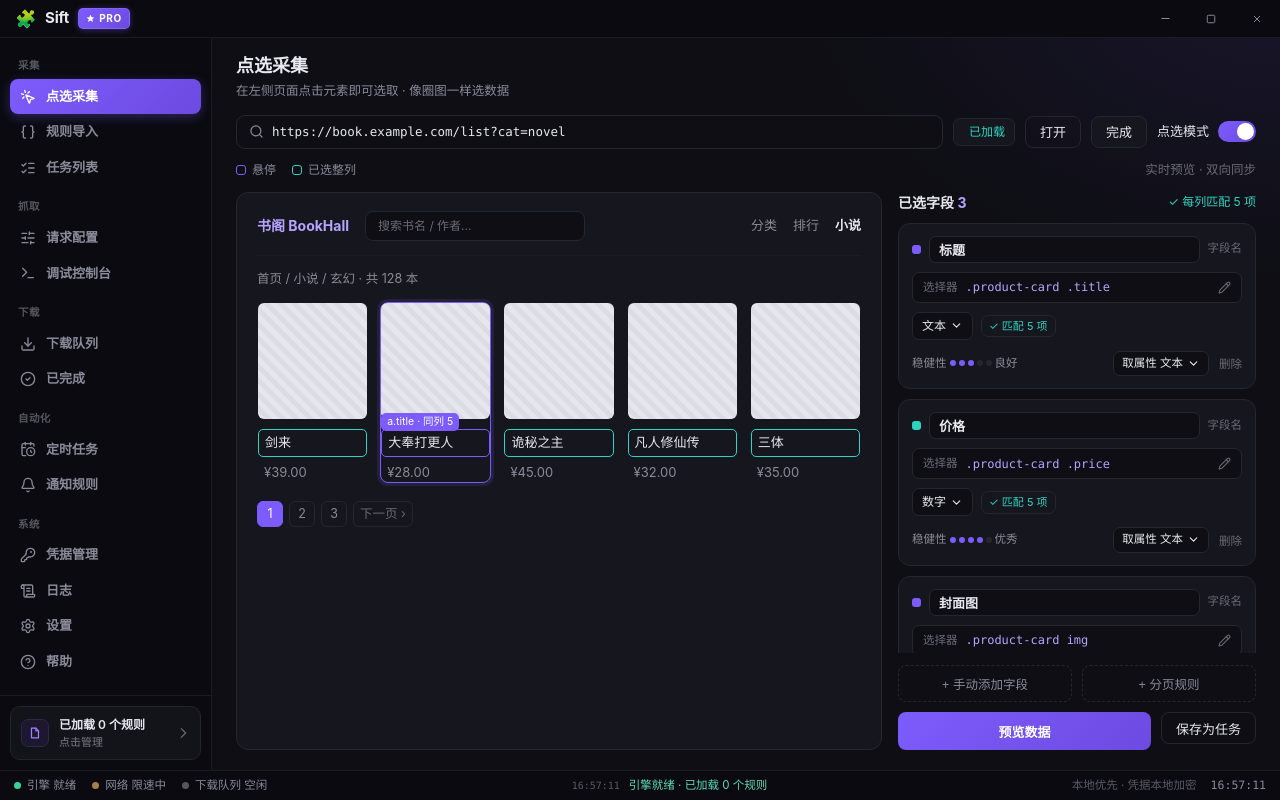
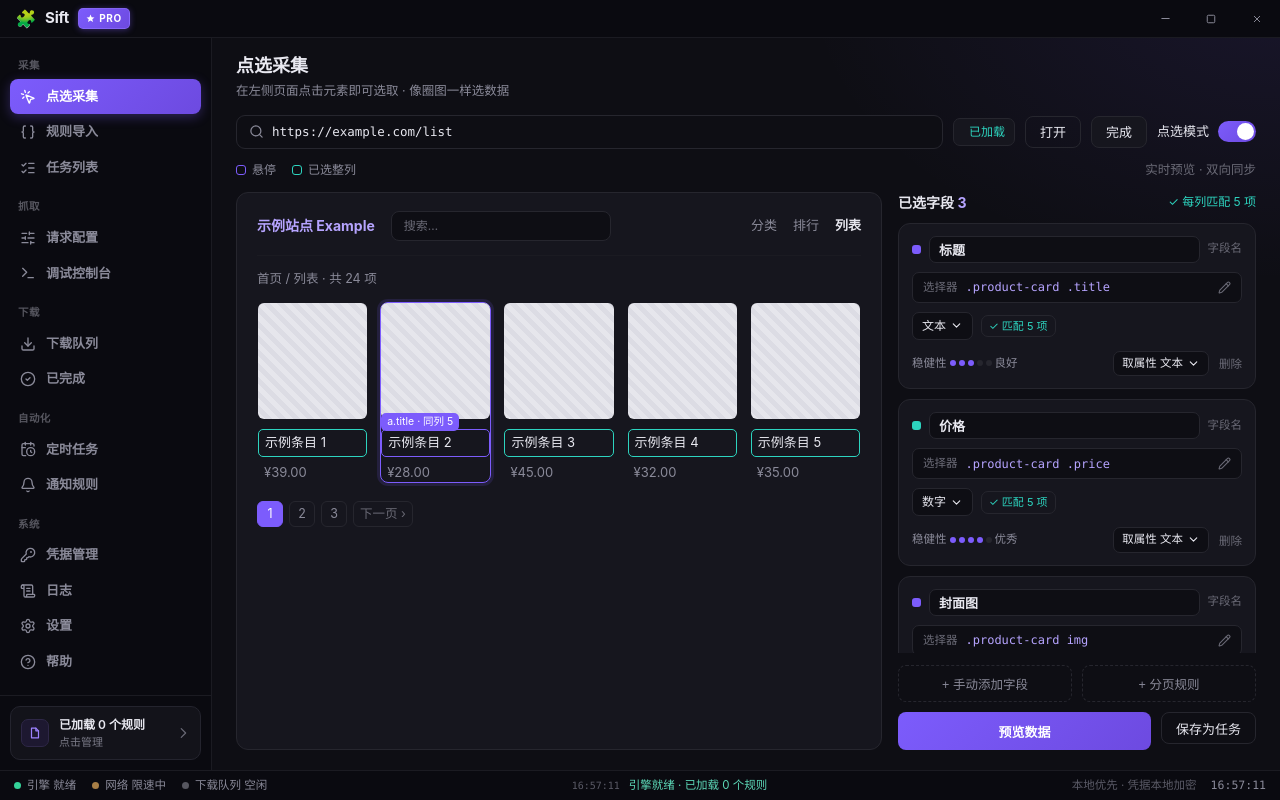
Before and after one commit to chocolate-z/Sift, a Vue app in the folder packages/app/: page /data#/pick in a window 1280 px wide. Built offline with nearby package versions, Linux system fonts and the light colour scheme.

Commit message:
refactor: 周边屏文案去小说化
点选/调试两个 mockup 屏的演示数据改通用(示例条目、示例站点、子列表/子页、
内容选择器);日志示例去小说化;任务/凭据占位符、帮助 FAQ 文案改通用。

```diff
--- a/packages/app/src/views/CredentialsView.vue
+++ b/packages/app/src/views/CredentialsView.vue
@@ -175,7 +175,7 @@ function submitCred() {
           </DialogDescription>
           <div class="cr-field">
             <label>名称</label>
-            <input v-model="form.name" placeholder="例如 七猫账号 Cookie" />
+            <input v-model="form.name" placeholder="例如 站点 Cookie" />
           </div>
           <div class="cr-field">
             <label>类型</label>
--- a/packages/app/src/views/DebugView.vue
+++ b/packages/app/src/views/DebugView.vue
@@ -14,7 +14,7 @@ const router = useRouter()
 type Tab = 'req' | 'resp' | 'parse'
 const alt = ref(false) // false=调试态 · true=初始态(空态)
 const tab = ref<Tab>('resp')
-const keyword = ref('诡秘之主')
+const keyword = ref('')
 
 // 调试源选择(切换标签;各源的调试场景待 M1 引擎)
 interface DebugSource {
@@ -23,8 +23,8 @@ interface DebugSource {
   glyph: string
   label: string
 }
-const DEFAULT_SOURCE: DebugSource = { name: '旧钢笔文学', type: 'web', glyph: '</>', label: '网页源' }
-const sources: DebugSource[] = [DEFAULT_SOURCE, { name: '七猫中文网', type: 'api', glyph: '{}', label: 'API 源' }]
+const DEFAULT_SOURCE: DebugSource = { name: '示例网页源', type: 'web', glyph: '</>', label: '网页源' }
+const sources: DebugSource[] = [DEFAULT_SOURCE, { name: '示例 API 源', type: 'api', glyph: '{}', label: 'API 源' }]
 const current = ref<DebugSource>(DEFAULT_SOURCE)
 function selectSource(s: DebugSource) {
   current.value = s
@@ -49,21 +49,21 @@ onBeforeUnmount(() => {
 
 // 左侧采集链路(调试态)
 const timeline = [
-  { n: 1, label: '搜索', status: 'ok', meta: 'GET /modules/article/search.php · 312ms · 命中 1 本', line: 'ok' },
-  { n: 2, label: '目录', status: 'ok', meta: '解析 1083 章 · 1.2s', line: 'grad' },
-  { n: 3, label: '正文', status: 'fail', meta: 'GET .../67890.html · 正文为空', line: 'none' }
+  { n: 1, label: '搜索', status: 'ok', meta: 'GET /search · 312ms · 命中 1 条', line: 'ok' },
+  { n: 2, label: '子列表', status: 'ok', meta: '解析 86 项 · 1.2s', line: 'grad' },
+  { n: 3, label: '子页', status: 'fail', meta: 'GET .../67890.html · 内容为空', line: 'none' }
 ]
 // 左侧采集链路(初始态)
 const idleSteps = [
   { n: 1, label: '搜索' },
-  { n: 2, label: '目录' },
-  { n: 3, label: '正文' }
+  { n: 2, label: '子列表' },
+  { n: 3, label: '子页' }
 ]
 
 // 请求标签:请求头
 const reqHeaders = [
   { k: 'User-Agent:', v: 'Mozilla/5.0 (Windows NT 10.0; Win64; x64) ...' },
-  { k: 'Referer:', v: 'http://www.jiugangbi.com/book/12345/' },
+  { k: 'Referer:', v: 'https://example.com/item/12345/' },
   { k: 'Cookie:', v: 'PHPSESSID=••••••••••••••••', enc: true },
   { k: 'Accept:', v: 'text/html,application/xhtml+xml' }
 ]
@@ -76,20 +76,20 @@ const respCode = [
   [{ t: '  <div class="' }, { t: 'tips', cls: 'tag' }, { t: '">' }],
   [{ t: '    系统检测到访问异常,请稍后重试', cls: 'warn' }],
   [{ t: '  </div>' }],
-  [{ t: '  <!-- 预期的 .chapter_content > a:eq(1) 缺失 -->', cls: 'miss' }],
+  [{ t: '  <!-- 预期的 .content 选择器缺失 -->', cls: 'miss' }],
   [{ t: '</div>' }]
 ]
 
 // 解析结果标签:本步解析输出 + 上游传入
 const parseRows = [
-  { field: '正文 (.chapter_content)', value: '(空 · 0 字)', status: 'fail' },
+  { field: '内容 (.content)', value: '(空 · 0 字)', status: 'fail' },
   { field: '过滤命中', value: '0 / 3 条', status: 'dash' },
   { field: '字数统计', value: '0', status: 'dash' }
 ]
 const upstream = [
-  { t: 'book_id = 12345', kind: 'var' },
-  { t: 'item_id = 67890', kind: 'var' },
-  { t: '章节名 = 第一章 深红', kind: 'ok' }
+  { t: 'id = 12345', kind: 'var' },
+  { t: 'sub_id = 67890', kind: 'var' },
+  { t: '子项 = 示例条目', kind: 'ok' }
 ]
 </script>
 
@@ -232,7 +232,7 @@ const upstream = [
       <div class="detail">
         <div class="detail-head">
           <div class="dh-row">
-            <span class="dh-title">③ 正文</span>
+            <span class="dh-title">③ 子页</span>
             <span class="dh-badge">
               <svg
                 width="10"
@@ -262,17 +262,17 @@ const upstream = [
             </svg>
             <div class="eb-text">
               <div class="eb-title">
-                正文选择器
-                <span class="mono">.chapter_content &gt; a:eq(1)</span>
+                内容选择器
+                <span class="mono">.content &gt; a:eq(1)</span>
                 返回 0 字
               </div>
               <div class="eb-desc">
                 页面已返回但
                 <span class="mono amber">:eq(1)</span>
-                未取到第 2 个 &lt;a&gt; —— 正文按
+                未取到第 2 个 &lt;a&gt; —— 内容按
                 <span class="mono amber">GB2312</span>
                 解码后结构与预期不符,或触发了反爬提示页。建议改用
-                <span class="mono accent">.chapter_content &gt; a:last</span>
+                <span class="mono accent">.content &gt; a:last</span>
                 备选选择器重试。
               </div>
             </div>
@@ -394,7 +394,7 @@ const upstream = [
               <button type="button" class="btn-primary sm" @click="retryAlt">
                 {{ retryFlash ? '重试中…' : '用备选选择器重试' }}
               </button>
-              <button type="button" class="btn-soft" @click="router.push('/import')">编辑正文规则</button>
+              <button type="button" class="btn-soft" @click="router.push('/import')">编辑采集规则</button>
             </div>
           </div>
         </div>
--- a/packages/app/src/views/HelpView.vue
+++ b/packages/app/src/views/HelpView.vue
@@ -18,8 +18,8 @@ onBeforeUnmount(() => {
 
 const faqs = [
   {
-    q: '抓取到的正文有乱码怎么办?',
-    a: '多为 GB2312 / GBK 编码的站点。在请求配置中确认编码处理已启用,或在书源规则的 URL 前缀加 {{gb2312}} 指令,Sift 会在请求时自动转码为 UTF-8。'
+    q: '抓取到的文本有乱码怎么办?',
+    a: '多为 GB2312 / GBK 编码的站点。在请求配置中确认编码处理已启用,或在采集规则的 URL 前缀加 {{gb2312}} 指令,Sift 会在请求时自动转码为 UTF-8。'
   },
   {
     q: '如何应对懒加载图片?',
@@ -27,7 +27,7 @@ const faqs = [
   },
   {
     q: '下载中断后能否断点续传?',
-    a: '可以。下载器默认保存断点,暂停或意外中断后,在下载队列点「续传」即可从断点继续,无需整本重下。'
+    a: '可以。下载器默认保存断点,暂停或意外中断后,在下载队列点「续传」即可从断点继续,无需整批重下。'
   }
 ]
 const links = ['更新日志', '官网', '反馈问题']
--- a/packages/app/src/views/LogsView.vue
+++ b/packages/app/src/views/LogsView.vue
@@ -7,18 +7,18 @@ interface LogRow {
   msg: string
 }
 const logs = ref<LogRow[]>([
-  { time: '16:57:11', level: 'INFO', msg: '引擎就绪 · 已加载 12 个规则' },
-  { time: '16:57:09', level: 'INFO', msg: '七猫规则解析完成 · 识别 2 个数据源,正文过滤已解码' },
-  { time: '16:56:40', level: 'WARN', msg: '旧钢笔会话即将过期 · 建议在凭据管理中更新 Cookie' },
+  { time: '16:57:11', level: 'INFO', msg: '引擎就绪 · 已加载 0 个规则' },
+  { time: '16:57:09', level: 'INFO', msg: '采集规则解析完成 · 识别 1 个数据源' },
+  { time: '16:56:40', level: 'WARN', msg: '凭据即将过期 · 建议在凭据管理中更新' },
   {
     time: '16:56:22',
     level: 'ERROR',
-    msg: '旧钢笔 · 正文 .chapter_content > a:eq(1) 返回 0 字 · HTTP 200 疑似反爬提示页'
+    msg: '内容选择器返回 0 字 · HTTP 200 疑似反爬提示页'
   },
-  { time: '16:56:18', level: 'INFO', msg: '旧钢笔 · 目录解析成功 · 1083 章' },
+  { time: '16:56:18', level: 'INFO', msg: '子列表解析成功 · 86 项' },
   { time: '16:55:50', level: 'WARN', msg: '网络限速触发 · 请求间隔自动提升至 800ms' },
-  { time: '16:55:31', level: 'INFO', msg: '书城商品列表 · 抓取完成 · 5 条 / 当前页' },
-  { time: '16:55:02', level: 'ERROR', msg: '书城 API Token 已失效(401)· 请在凭据管理中重新登录' },
+  { time: '16:55:31', level: 'INFO', msg: '采集完成 · 24 条 / 当前页' },
+  { time: '16:55:02', level: 'ERROR', msg: 'API Token 已失效(401)· 请在凭据管理中重新登录' },
   { time: '16:54:47', level: 'INFO', msg: '应用启动 · Sift Pro v0.1.0 · 本地优先模式' }
 ])
 
--- a/packages/app/src/views/PickerView.vue
+++ b/packages/app/src/views/PickerView.vue
@@ -15,16 +15,16 @@ const router = useRouter()
 const tasks = useTasksStore()
 
 const pickMode = ref(true)
-const pickedTitle = ref('大奉打更人')
+const pickedTitle = ref('示例条目 2')
 const page = ref(1)
-const url = ref('https://book.example.com/list?cat=novel')
+const url = ref('https://example.com/list')
 
 const books = [
-  { title: '剑来', price: '¥39.00' },
-  { title: '大奉打更人', price: '¥28.00' },
-  { title: '诡秘之主', price: '¥45.00' },
-  { title: '凡人修仙传', price: '¥32.00' },
-  { title: '三体', price: '¥35.00' }
+  { title: '示例条目 1', price: '¥39.00' },
+  { title: '示例条目 2', price: '¥28.00' },
+  { title: '示例条目 3', price: '¥45.00' },
+  { title: '示例条目 4', price: '¥32.00' },
+  { title: '示例条目 5', price: '¥35.00' }
 ]
 
 let uid = 0
@@ -107,9 +107,9 @@ function showFlash(key: string) {
 }
 function saveAsTask() {
   tasks.addTask({
-    name: '书城商品列表',
+    name: '示例列表',
     type: 'pick',
-    url: 'book.example.com/list?cat=novel',
+    url: 'example.com/list',
     fields: String(fields.value.length),
     lastRun: '从未运行',
     result: '—',
@@ -172,15 +172,15 @@ onBeforeUnmount(() => {
       <!-- preview: rendered target page -->
       <div class="preview">
         <div class="mini-head">
-          <span class="mini-brand">书阁 BookHall</span>
-          <div class="mini-search">搜索书名 / 作者…</div>
+          <span class="mini-brand">示例站点 Example</span>
+          <div class="mini-search">搜索…</div>
           <nav class="mini-nav">
             <a>分类</a>
             <a>排行</a>
-            <a class="active">小说</a>
+            <a class="active">列表</a>
           </nav>
         </div>
-        <div class="crumb">首页 / 小说 / 玄幻 · 共 128 本</div>
+        <div class="crumb">首页 / 列表 · 共 24 项</div>
         <div class="grid">
           <div
             v-for="b in books"
--- a/packages/app/src/views/TaskListView.vue
+++ b/packages/app/src/views/TaskListView.vue
@@ -255,7 +255,7 @@ function submitTask() {
           </DialogDescription>
           <div class="tl-field">
             <label>任务名称</label>
-            <input v-model="form.name" placeholder="例如 七猫 · 诡秘之主" />
+            <input v-model="form.name" placeholder="例如 商品列表" />
           </div>
           <div class="tl-field">
             <label>类型</label>
```
